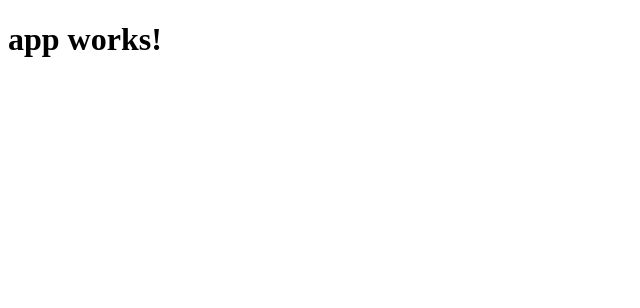
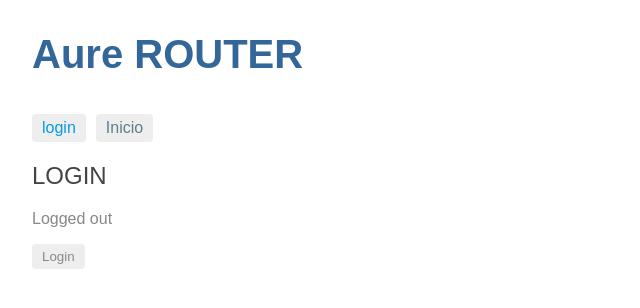
Before and after one commit to AureGitHub/angular2-auth, an Angular app: page /login in a window 1280 px wide. Before the commit this address led to /. Shown: the top 308 px of the page, without its empty margins (0-640 px from the left). Built offline with nearby package versions, Linux system fonts and the light colour scheme.

Commit message:
Commit message

```diff
--- a/src/app/app-routing.module.ts
+++ b/src/app/app-routing.module.ts
@@ -1,16 +1,20 @@
-import { NgModule } from '@angular/core';
-import { Routes, RouterModule } from '@angular/router';
-
-const routes: Routes = [
-  {
-    path: '',
-    children: []
-  }
+import { NgModule }              from '@angular/core';
+import { RouterModule, Routes }  from '@angular/router';
+import { HomeComponent }     from './home/home.component';
+import { PageNotFoundComponent }    from './not-found.component';
+import { LoginComponent }     from './login/login.component';
+const appRoutes: Routes = [
+  { path: 'login',     component: LoginComponent },
+  { path: 'inicio', component: HomeComponent },
+   { path: '**', component: PageNotFoundComponent }
 ];
 
 @NgModule({
-  imports: [RouterModule.forRoot(routes)],
-  exports: [RouterModule],
-  providers: []
+  imports: [
+    RouterModule.forRoot(appRoutes)
+  ],
+  exports: [
+    RouterModule
+  ]
 })
-export class AppRoutingModule { }
+export class AppRoutingModule {}
--- a/src/app/app.component.html
+++ b/src/app/app.component.html
@@ -1,4 +1,10 @@
 <h1>
-  {{title}}
+  Aure ROUTER
 </h1>
+ <nav>
+    <a routerLink="/login" routerLinkActive="active">login</a>
+      <a routerLink="/inicio" routerLinkActive="active">Inicio</a>
+</nav>
+
+
 <router-outlet></router-outlet>
--- /dev/null
+++ b/src/app/auth.service.ts
@@ -0,0 +1,29 @@
+import { Injectable } from '@angular/core';
+
+import { Observable } from 'rxjs/Observable';
+import 'rxjs/add/observable/of';
+import 'rxjs/add/operator/do';
+import 'rxjs/add/operator/delay';
+
+@Injectable()
+export class AuthService {
+  isLoggedIn: boolean = false;
+
+  // store the URL so we can redirect after logging in
+  redirectUrl: string;
+
+  login(): Observable<boolean> {
+    return Observable.of(true).delay(1000).do(val => this.isLoggedIn = true);
+  }
+
+  logout(): void {
+    this.isLoggedIn = false;
+  }
+}
+
+
+/*
+Copyright 2016 Google Inc. All Rights Reserved.
+Use of this source code is governed by an MIT-style license that
+can be found in the LICENSE file at http://angular.io/license
+*/
--- /dev/null
+++ b/src/app/home/home.component.html
@@ -0,0 +1,3 @@
+<p>
+  Aure!!!!!!
+</p>
--- /dev/null
+++ b/src/app/home/home.component.ts
@@ -0,0 +1,15 @@
+import { Component, OnInit } from '@angular/core';
+
+@Component({
+  selector: 'app-home',
+  templateUrl: './home.component.html',
+  styleUrls: ['./home.component.css']
+})
+export class HomeComponent implements OnInit {
+
+  constructor() { }
+
+  ngOnInit() {
+  }
+
+}
--- /dev/null
+++ b/src/app/login/login.component.ts
@@ -0,0 +1,60 @@
+import { Component }        from '@angular/core';
+import { Router,
+         NavigationExtras } from '@angular/router';
+import { AuthService }      from '../auth.service';
+
+@Component({
+  template: `
+    <h2>LOGIN</h2>
+    <p>{{message}}</p>
+    <p>
+      <button (click)="login()"  *ngIf="!authService.isLoggedIn">Login</button>
+      <button (click)="logout()" *ngIf="authService.isLoggedIn">Logout</button>
+    </p>`
+})
+export class LoginComponent {
+  message: string;
+
+  constructor(public authService: AuthService, public router: Router) {
+    this.setMessage();
+  }
+
+  setMessage() {
+    this.message = 'Logged ' + (this.authService.isLoggedIn ? 'in' : 'out');
+  }
+
+  login() {
+    this.message = 'Trying to log in ...';
+
+    this.authService.login().subscribe(() => {
+      this.setMessage();
+      if (this.authService.isLoggedIn) {
+        // Get the redirect URL from our auth service
+        // If no redirect has been set, use the default
+        let redirect = this.authService.redirectUrl ? this.authService.redirectUrl : '/inicio';
+
+        // Set our navigation extras object
+        // that passes on our global query params and fragment
+        let navigationExtras: NavigationExtras = {
+          preserveQueryParams: true,
+          preserveFragment: true
+        };
+
+        // Redirect the user
+        this.router.navigate([redirect], navigationExtras);
+      }
+    });
+  }
+
+  logout() {
+    this.authService.logout();
+    this.setMessage();
+  }
+}
+
+
+/*
+Copyright 2016 Google Inc. All Rights Reserved.
+Use of this source code is governed by an MIT-style license that
+can be found in the LICENSE file at http://angular.io/license
+*/
--- /dev/null
+++ b/src/app/not-found.component.ts
@@ -0,0 +1,13 @@
+import { Component } from '@angular/core';
+
+@Component({
+  template: '<h2>Page not found</h2>'
+})
+export class PageNotFoundComponent {}
+
+
+/*
+Copyright 2016 Google Inc. All Rights Reserved.
+Use of this source code is governed by an MIT-style license that
+can be found in the LICENSE file at http://angular.io/license
+*/
--- a/src/styles.css
+++ b/src/styles.css
@@ -1 +1,119 @@
-/* You can add global styles to this file, and also import other style files */
+/* You can add global styles to this file, and also import other style files *//* Master Styles */
+h1 {
+  color: #369;
+  font-family: Arial, Helvetica, sans-serif;
+  font-size: 250%;
+}
+h2, h3 {
+  color: #444;
+  font-family: Arial, Helvetica, sans-serif;
+  font-weight: lighter;
+}
+body {
+  margin: 2em;
+}
+body, input[text], button {
+  color: #888;
+  font-family: Cambria, Georgia;
+}
+a {
+  cursor: pointer;
+  cursor: hand;
+}
+button {
+  font-family: Arial;
+  background-color: #eee;
+  border: none;
+  padding: 5px 10px;
+  border-radius: 4px;
+  cursor: pointer;
+  cursor: hand;
+}
+button:hover {
+  background-color: #cfd8dc;
+}
+button:disabled {
+  background-color: #eee;
+  color: #aaa;
+  cursor: auto;
+}
+
+/* Navigation link styles */
+nav a {
+  padding: 5px 10px;
+  text-decoration: none;
+  margin-right: 10px;
+  margin-top: 10px;
+  display: inline-block;
+  background-color: #eee;
+  border-radius: 4px;
+}
+nav a:visited, a:link {
+  color: #607D8B;
+}
+nav a:hover {
+  color: #039be5;
+  background-color: #CFD8DC;
+}
+nav a.active {
+  color: #039be5;
+}
+
+/* items class */
+.items {
+  margin: 0 0 2em 0;
+  list-style-type: none;
+  padding: 0;
+  width: 24em;
+}
+.items li {
+  cursor: pointer;
+  position: relative;
+  left: 0;
+  background-color: #EEE;
+  margin: .5em;
+  padding: .3em 0;
+  height: 1.6em;
+  border-radius: 4px;
+}
+.items li:hover {
+  color: #607D8B;
+  background-color: #DDD;
+  left: .1em;
+}
+.items li.selected {
+  background-color: #CFD8DC;
+  color: white;
+}
+.items li.selected:hover {
+  background-color: #BBD8DC;
+}
+.items .text {
+  position: relative;
+  top: -3px;
+}
+.items .badge {
+  display: inline-block;
+  font-size: small;
+  color: white;
+  padding: 0.8em 0.7em 0 0.7em;
+  background-color: #607D8B;
+  line-height: 1em;
+  position: relative;
+  left: -1px;
+  top: -4px;
+  height: 1.8em;
+  margin-right: .8em;
+  border-radius: 4px 0 0 4px;
+}
+/* everywhere else */
+* {
+  font-family: Arial, Helvetica, sans-serif;
+}
+
+
+/*
+Copyright 2016 Google Inc. All Rights Reserved.
+Use of this source code is governed by an MIT-style license that
+can be found in the LICENSE file at http://angular.io/license
+*/
```
Also changed, not shown: src/app/app.module.ts (+21 -11 lines), src/app/login/login-routing.module.ts (added, +30 -0 lines), src/app/home/home.component.css (added), 1 other file (tests, documents, lock files or other folders).
